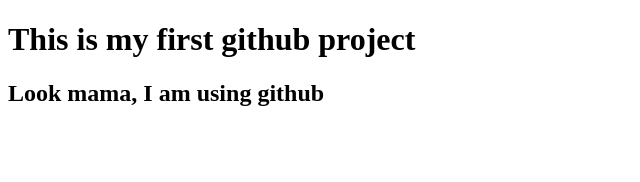
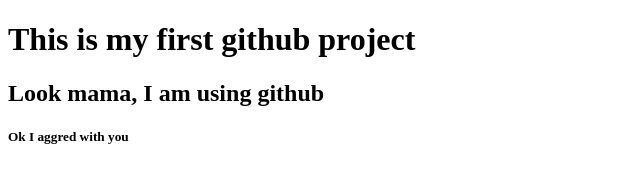
Before and after one commit to mahmud-hasan-git/my-first-website, a plain HTML site: page index.html in a window 1280 px wide. Shown: the whole page, without its empty margins (0-640 px from the left). Drawn offline with Linux system fonts and the light colour scheme.

Commit message:
okaggrement

```diff
--- a/index.html
+++ b/index.html
@@ -8,5 +8,6 @@
 <body>
     <h1>This is my first github project</h1>
     <h2>Look mama, I am using github</h2>
+    <h5>Ok I aggred with you</h5>
 </body>
 </html>
```
